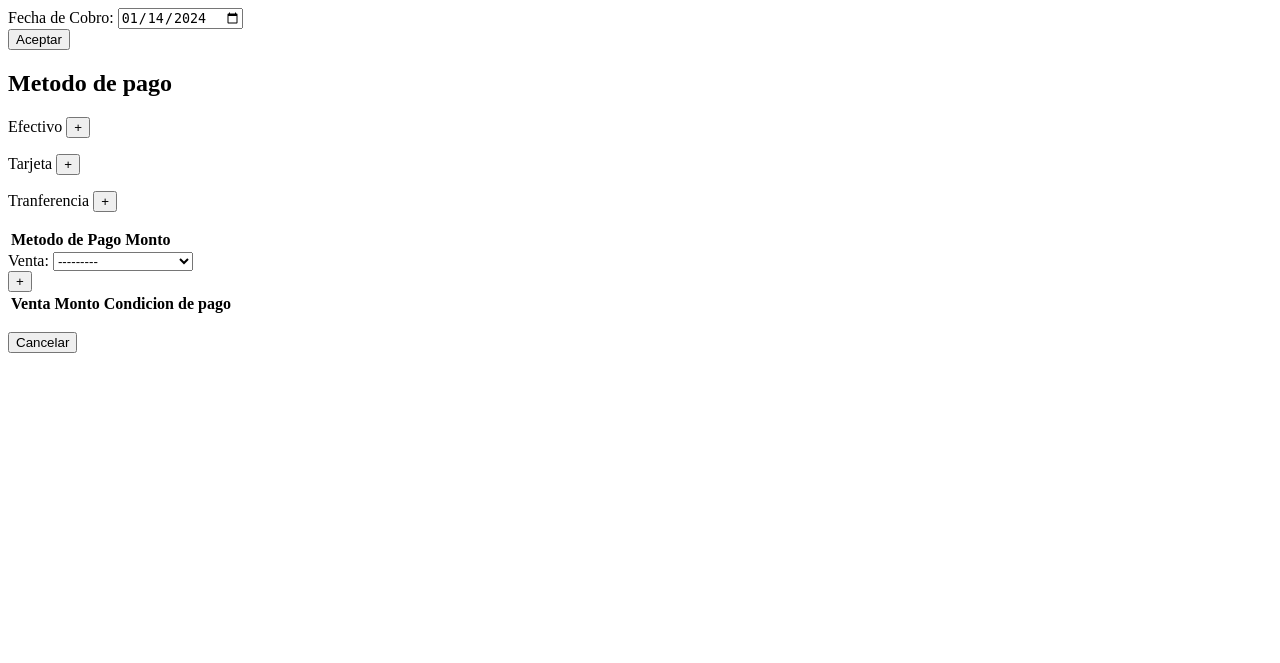
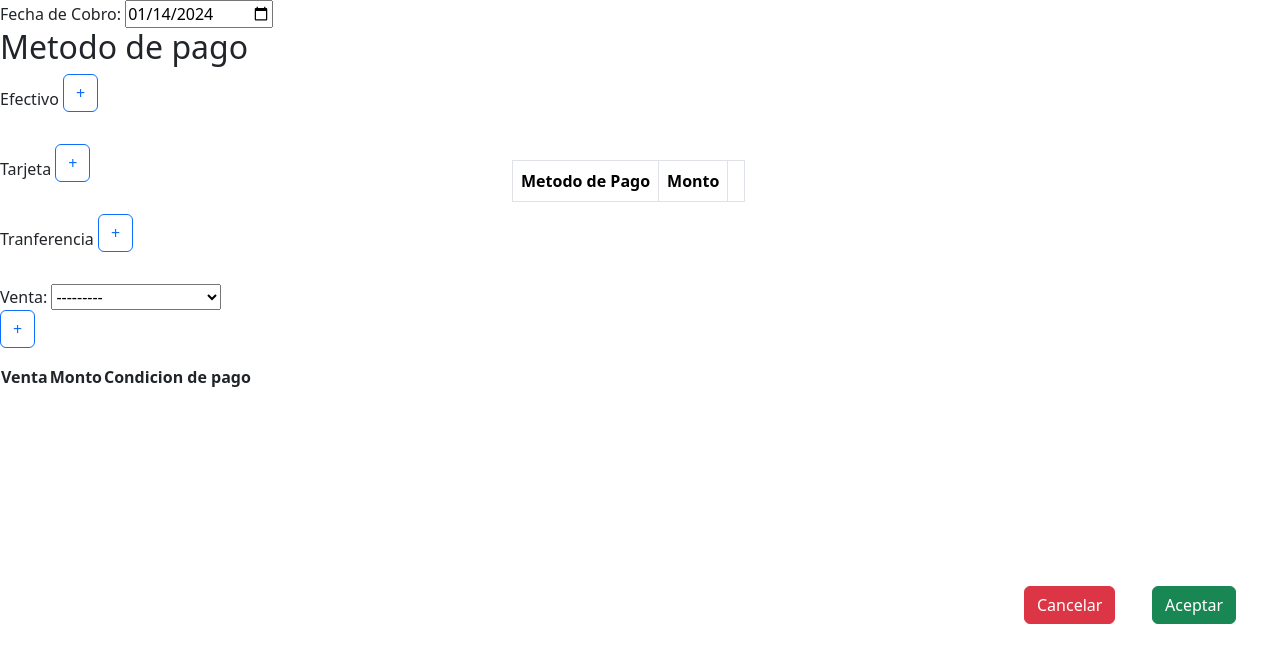
Before and after one commit to maxi-lab/Dise-de-Sistemas, a Django app: page /altaCobranza/ in a window 1280 px wide. Shown: the top 663 px of the page. Run offline with Django 5.2, Linux system fonts and the light colour scheme; data comes from the database, SQL or seed files in the repository; both versions use the stored data as it was after the commit; lists and menus that the app fills with data are empty.

Commit message:
estilos en la app de cobranzas

```diff
--- a/DS/settings.py
+++ b/DS/settings.py
@@ -120,7 +120,7 @@
 # https://docs.djangoproject.com/en/5.0/howto/static-files/
 
 STATIC_URL = '/static/'
-STATICFILES_DIRS = [os.path.join(BASE_DIR, 'altaVenta','static')]
+STATICFILES_DIRS = [os.path.join(BASE_DIR, 'altaVenta','static','altaCobranza')]
 
 # Default primary key field type
 # https://docs.djangoproject.com/en/5.0/ref/settings/#default-auto-field
--- /dev/null
+++ b/cobranzas/static/altaCobranza/styles.css
@@ -0,0 +1,25 @@
+.metodos{
+    position: absolute;
+    left: 40%;
+    top:20%;
+}
+.aceptar{
+    position: absolute;
+    left: 90%;
+    bottom: 20%;
+}
+.cancelar{
+    position: absolute;
+    left: 80%;
+    bottom: 20%;
+}
+.ac{
+    position: absolute;
+    left: 90%;
+    bottom: 50%;
+}
+.ca{
+    position: absolute;
+    left: 80%;
+    bottom: 50%;
+}
--- a/cobranzas/templates/altaCobranza.html
+++ b/cobranzas/templates/altaCobranza.html
@@ -1,23 +1,27 @@
+{% load static %}
 <!DOCTYPE html>
 <html lang="en">
 <head>
     <meta charset="UTF-8">
     <meta name="viewport" content="width=device-width, initial-scale=1.0">
+    <link rel="stylesheet" href="https://cdn.jsdelivr.net/npm/bootstrap@5.3.2/dist/css/bootstrap.min.css
+     ">
+     <link rel="stylesheet" href="{% static 'altaCobranza/styles.css' %}">
     <title>Alta Cobranza</title>
 </head>
 <body>
     <form action="" method="post">
         {% csrf_token %}
         {{formCobranzaFecha}}
-        <button type="submit" name="venta_cobranza">Aceptar</button>
+        <button type="submit" name="venta_cobranza" class="btn btn-success mb-3 button aceptar">Aceptar</button>
     </form>
     <h2>Metodo de pago</h2>
 
-    <p>Efectivo <a href="{% url 'efectivo' %}"><button>+</button></a> </p>
-    <p>Tarjeta <a href="{% url 'tarjeta' %}"><button>+</button></a></p>
-    <p>Tranferencia <a href="{% url 'transeferncia' %}"><button>+</button></a></p>
+    <p>Efectivo <a href="{% url 'efectivo' %}"><button class="btn btn-outline-primary mb-3">+</button></a> </p>
+    <p>Tarjeta <a href="{% url 'tarjeta' %}"><button class="btn btn-outline-primary mb-3">+</button></a></p>
+    <p>Tranferencia <a href="{% url 'transeferncia' %}"><button class="btn btn-outline-primary mb-3">+</button></a></p>
 
-    <table>
+    <div class="metodos"><table class="table table-bordered">
         <thead>
             <tr>
                 <th>Metodo de Pago</th>
@@ -33,7 +37,7 @@
                 <td>
                     <form method="post">
                         {% csrf_token %}
-                        <button type="submit" name="met_{{i.id}}">D</button>
+                        <button type="submit"  class="btn btn-outline-warning mb-3" name="met_{{i.id}}">D</button>
                     </form>
                 </td>
             </tr>
@@ -43,10 +47,11 @@
     {% if totalCobranza %}
     <p>Total: ${{totalCobranza}}</p>
     {% endif %}
+</div>
     <form action="" method="post">
         {% csrf_token %}
         {{formVC}}
-        <button type="submit" name="ventas">+</button>
+        <button type="submit" class="btn btn-outline-primary mb-3" name="ventas">+</button>
     </form>
     <table>
         <thead>
@@ -64,7 +69,7 @@
                 <th>{{i.condicion}}</th>
                 <td><form  method="post">
                     {% csrf_token %}
-                    <button type="submit" name="ven_{{i.id}}">D</button></form></td>
+                    <button type="submit" class="btn btn-outline-warning mb-3" name="ven_{{i.id}}">D</button></form></td>
             </tr>
             {% endfor %}
         </tbody>
@@ -73,7 +78,7 @@
     <p>Total: $ {{totalVentas}}</p>
     {% endif %}
     <p>
-        <a href="{% url 'menu' %}"><button>Cancelar</button></a>
+        <a href="{% url 'menu' %}"><button class="btn btn-danger mb-3 button-c cancelar">Cancelar</button></a>
     </p>
 
 </body>
```
Also changed, not shown: cobranzas/templates/efectivo.html (+6 -2 lines), cobranzas/templates/tarjeta.html (+6 -2 lines), cobranzas/templates/transferencia.html (+6 -2 lines), db.sqlite3.
